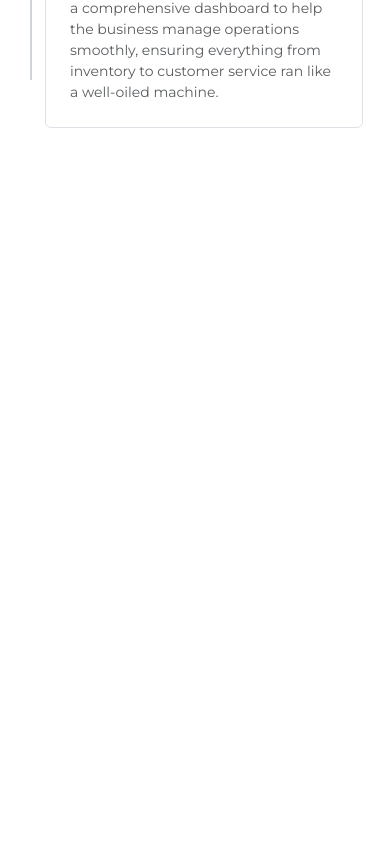
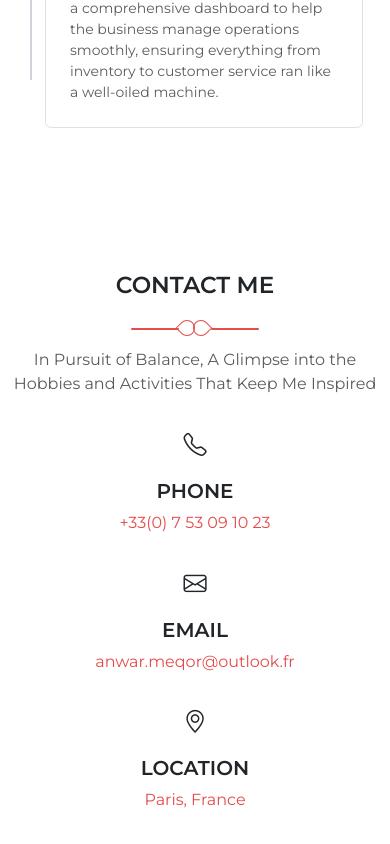
Before and after one commit to AnwarMEQOR/portfolio, an Angular app: page / in a window 390 px wide. Shown: the part 6925-7769 px from the top of the page. Before the commit the page ends 7149 px from the top, so only its background shows below. Built offline with nearby package versions, Linux system fonts and the light colour scheme.

Commit message:
added contact

```diff
--- a/src/app/pages/home/home.component.html
+++ b/src/app/pages/home/home.component.html
@@ -227,3 +227,45 @@
 	</div>
 </section>
 <!-- RESUME END-->
+<!-- CONTACT START-->
+<section class="container my-5 py-5" id="contact">
+	<div class="section-title justify-content-center text-center position-relative">
+		<h4
+			class="title-line fs-3 fw-semibold position-relative d-inline-block z-2 text-uppercase mb-5"
+		>
+			Contact me
+		</h4>
+		<span></span>
+		<p class="text-muted mx-auto para-desc mb-0">
+			In Pursuit of Balance, A Glimpse into the Hobbies and Activities That Keep Me Inspired
+		</p>
+	</div>
+	<div class="row">
+		<div class="col-md-4 mt-4 pt-2 text-center">
+			<i class="bi bi-telephone fs-3"></i>
+			<div class="mt-3">
+				<h5 class="fw-semibold text-uppercase">Phone</h5>
+				<a href="tel:+33753091023" class="text-primary text-decoration-none"
+					>+33(0) 7 53 09 10 23</a
+				>
+			</div>
+		</div>
+		<div class="col-md-4 mt-4 pt-2 text-center">
+			<i class="bi bi-envelope fs-3"></i>
+			<div class="mt-3">
+				<h5 class="fw-semibold text-uppercase">Email</h5>
+				<a href="mailto:anwar.meqor@outlook.fr" class="text-primary text-decoration-none"
+					>anwar.meqor&#64;outlook.fr</a
+				>
+			</div>
+		</div>
+		<div class="col-md-4 mt-4 pt-2 text-center">
+			<i class="bi bi-geo-alt fs-3"></i>
+			<div class="mt-3">
+				<h5 class="fw-semibold text-uppercase">Location</h5>
+				<a href="#" class="text-primary text-decoration-none">Paris, France</a>
+			</div>
+		</div>
+	</div>
+</section>
+<!-- CONTACT END-->
```
